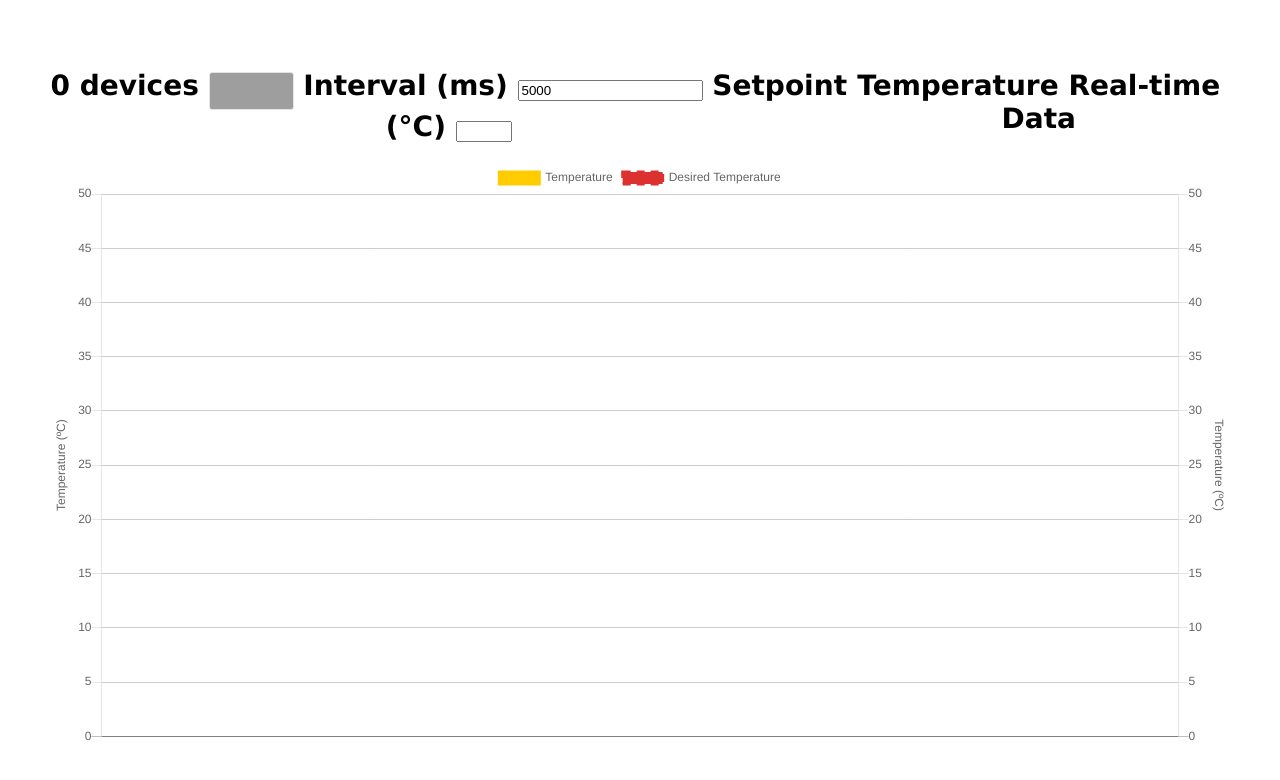
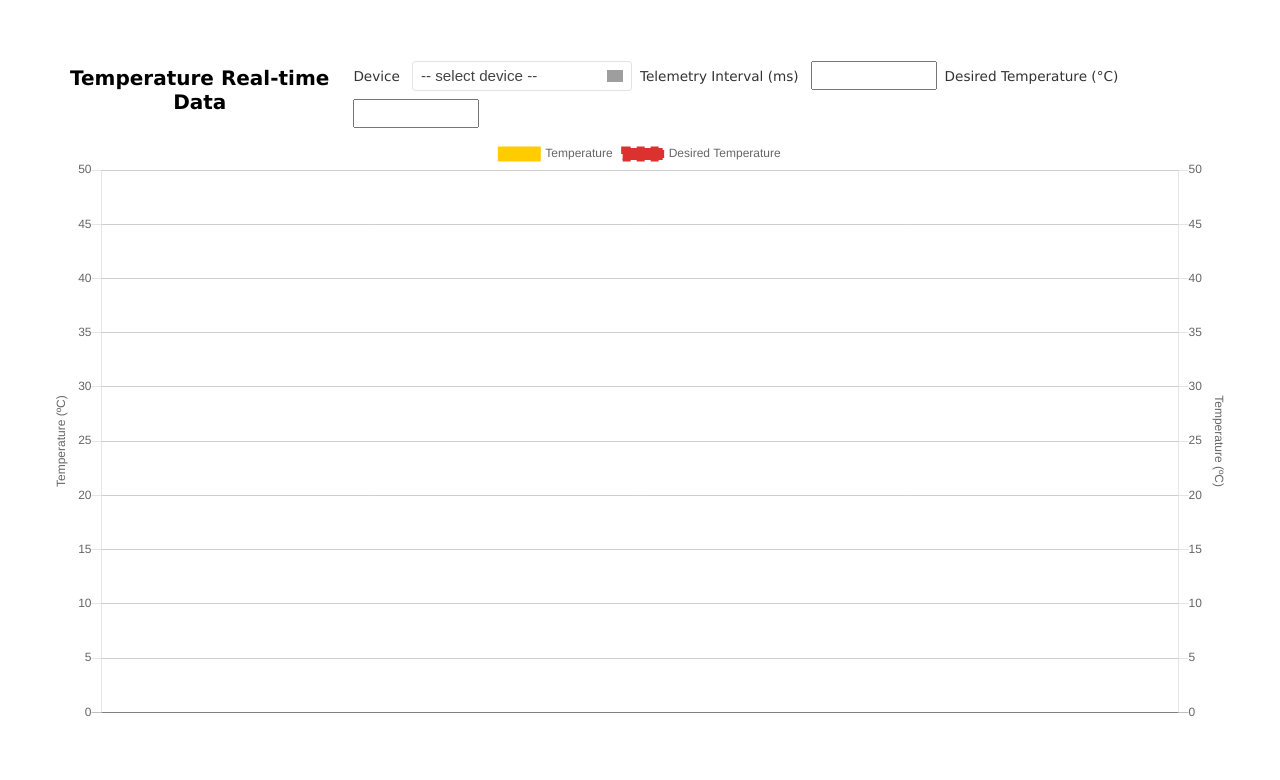
Before and after one commit to michielkerremans/rpi-iot-edge, a website: page WebApp/public/index.html in a window 1280 px wide. Drawn offline with nearby package versions, Linux system fonts and the light colour scheme; grey boxes are pictures that could not be loaded.

Commit message:
style(webapp): compact header controls; improve labels and select styling

```diff
--- a/WebApp/public/css/style.css
+++ b/WebApp/public/css/style.css
@@ -27,7 +27,8 @@ body select {
   color: #444444;
   line-height: 16px;
   appearance: none;
-  /* this is must */ -webkit-appearance: none;
+  /* this is must */
+  -webkit-appearance: none;
   -moz-appearance: none;
 }
 
@@ -44,3 +45,84 @@ select::-ms-expand {
 select:disabled::-ms-expand {
   background: #f60;
 }
+
+.flexHeader {
+  display: flex;
+  align-items: center;
+  padding: 8px;
+  gap: 12px;
+}
+
+.controls {
+  display: flex;
+  gap: 8px;
+  align-items: center;
+}
+
+.small-label {
+  font-size: 0.85rem;
+  color: #333;
+  margin-right: 4px;
+}
+
+.small-input {
+  width: 110px;
+  padding: 4px 6px;
+  font-size: 0.95rem;
+}
+
+.small-input[disabled] {
+  background: #f2f2f2;
+  color: #888;
+}
+
+.save-indicator {
+  font-size: 0.85rem;
+  color: #666;
+  margin-left: 8px;
+  min-width: 120px;
+  display: inline-block;
+}
+
+.save-indicator.saving {
+  color: #0a66ff;
+}
+
+.save-indicator.ok {
+  color: #0a9f3b;
+}
+
+.save-indicator.err {
+  color: #d04545;
+}
+
+/* body title shown under controls */
+.mainTitle {
+  margin: 8px 0 16px;
+  font-size: 1.25rem;
+  font-weight: 600;
+}
+
+/* Override for the small select control so the full placeholder is visible */
+select.small-input {
+  padding: 6px 32px 6px 8px !important;
+  background-position: right 8px center !important;
+  background-repeat: no-repeat !important;
+  background-size: 16px !important;
+  min-width: 160px;
+  max-width: 40%;
+  flex: 0 1 220px;
+  box-sizing: border-box;
+}
+
+/* Keep numeric inputs compact and fixed width */
+input.small-input[type="number"] {
+  flex: 0 0 110px;
+  width: 110px;
+}
+
+/* Allow controls to wrap on very small screens */
+.controls {
+  flex-wrap: wrap;
+  align-items: center;
+}
--- a/WebApp/public/index.html
+++ b/WebApp/public/index.html
@@ -20,18 +20,23 @@
 </head>
 
 <body>
-    <h1 class="flexHeader">
-        <span>
-            <span id="deviceCount">0 devices</span>
-            <select id="listOfDevices" class="select_box"></select>
-            <label for="telemetryInterval">Interval (ms)</label>
-            <input id="telemetryInterval" type="number" min="0" step="100" value="5000" />
-            <label for="desiredTemperature" class="small-label">Setpoint (°C)</label>
-            <input id="desiredTemperature" type="number" min="0" max="50" step="1" class="small-input" />
-        </span>
-        <!-- <span>Temperature & Humidity Real-time Data</span> -->
-        <span>Temperature Real-time Data</span>
-    </h1>
+    <header class="flexHeader">
+        <h1 class="mainTitle">Temperature Real-time Data</h1>
+        <div class="controls">
+            <label class="small-label" for="listOfDevices">Device</label>
+            <select id="listOfDevices" class="small-input">
+                <option value="">-- select device --</option>
+            </select>
+
+            <label class="small-label" for="telemetryInterval">Telemetry Interval (ms)</label>
+            <input id="telemetryInterval" class="small-input" type="number" min="0" />
+
+            <label class="small-label" for="desiredTemperature">Desired Temperature (°C)</label>
+            <input id="desiredTemperature" class="small-input" type="number" min="0" max="50" />
+
+            <span id="saveStatus" class="save-indicator" aria-live="polite"></span>
+        </div>
+    </header>
     <div>
         <canvas id="iotChart"></canvas>
     </div>
```
